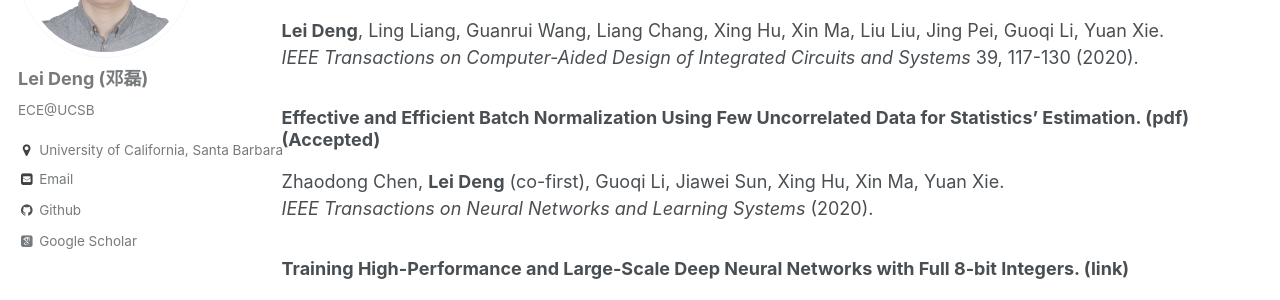
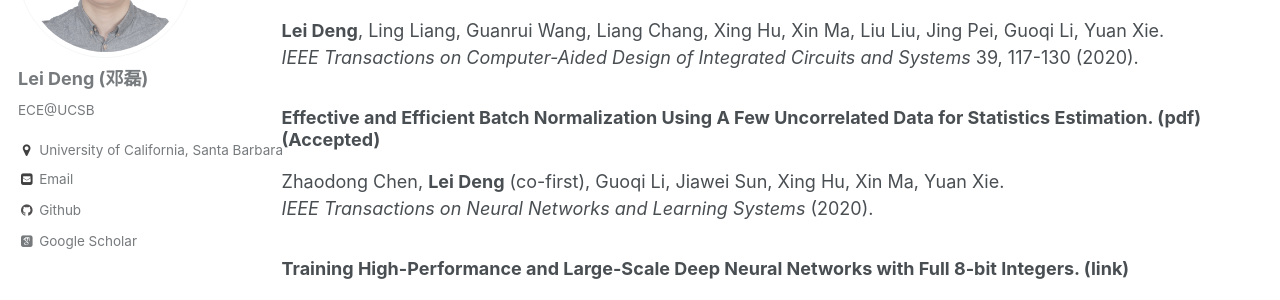
Before and after one commit to dllfei/dllfei.github.io, a Jekyll site: the page built from _pages/publications.md, in a window 1280 px wide and 900 px high, scrolled down 714 px. Shown: the part 153-453 px from the top of the window. Built offline with Jekyll 4.4.1, drawn with Linux system fonts in a browser that asks for light colours; some web fonts are replaced.

```diff
--- a/_pages/publications.md
+++ b/_pages/publications.md
@@ -28,7 +28,7 @@ Submitted to *IEEE Transactions on Neural Networks and Learning Systems* (2020).
 **Lei Deng**, Ling Liang, Guanrui Wang, Liang Chang, Xing Hu, Xin Ma, Liu Liu, Jing Pei, Guoqi Li, Yuan Xie. <br />
 *IEEE Transactions on Computer-Aided Design of Integrated Circuits and Systems* 39, 117-130 (2020).
 
-### Effective and Efficient Batch Normalization Using Few Uncorrelated Data for Statistics' Estimation. ([pdf](https://arxiv.org/pdf/1810.10962.pdf)) (Accepted) <br />
+### Effective and Efficient Batch Normalization Using A Few Uncorrelated Data for Statistics Estimation. ([pdf](https://arxiv.org/pdf/1810.10962.pdf)) (Accepted) <br />
 Zhaodong Chen, **Lei Deng** (co-first), Guoqi Li, Jiawei Sun, Xing Hu, Xin Ma, Yuan Xie. <br />
 *IEEE Transactions on Neural Networks and Learning Systems* (2020).
 
```
